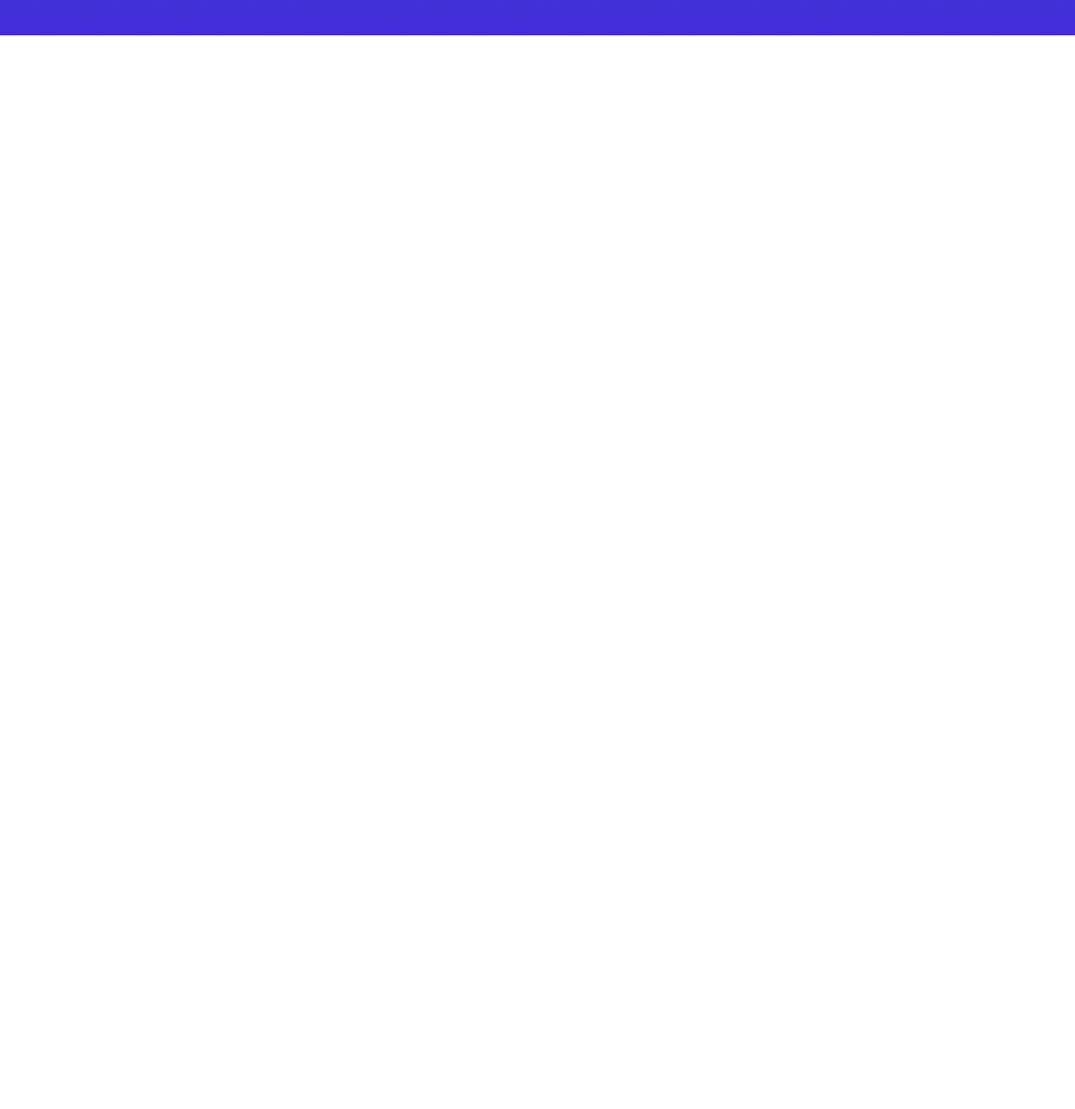
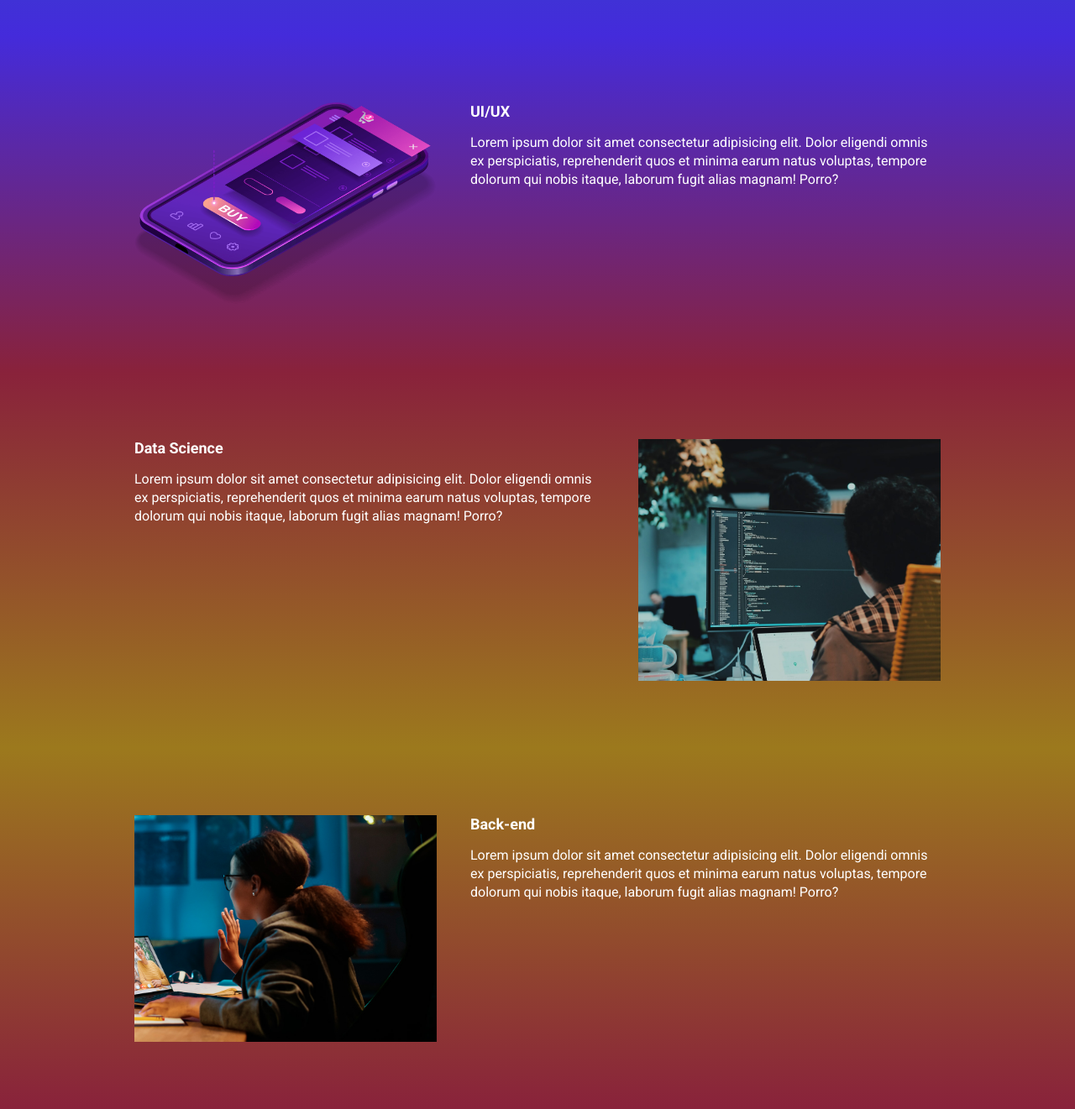
Before and after one commit to AnthonyAmaz3d/tech_talks, a website built with Parcel: page src/index.html in a window 1280 px wide. Shown: the part 948-2269 px from the top of the page at 84% size. Before the commit the page ends 990 px from the top, so only its background shows below. Built offline with nearby package versions, Linux system fonts and the light colour scheme.

Commit message:
criando a descrição e organização do evento

```diff
--- a/src/index.html
+++ b/src/index.html
@@ -8,6 +8,7 @@
     <link rel="preconnect" href="https://fonts.gstatic.com" crossorigin>
     <link href="https://fonts.googleapis.com/css2?family=Roboto:wght@400;700;900&display=swap" rel="stylesheet">
     <link rel="stylesheet" href="styles/main.scss">
+    <link rel="stylesheet" href="https://unpkg.com/aos@next/dist/aos.css" />
 </head>
 <body>
     <header class="hero">
@@ -39,9 +40,9 @@
     </header>
 
     <section class="event event--frontend">
-        <div class="container">
+        <div class="container" data-aos="fade-right">
             <div class="event__details">
-                <h2 class="event__details__title">Front-End</h2>
+                <h2 class="event__details__title">Front-end</h2>
                 <p class="event__details__description">
                     Lorem ipsum dolor sit amet consectetur adipisicing elit. Dolor eligendi omnis ex perspiciatis, reprehenderit quos et minima earum natus voluptas, tempore dolorum qui nobis itaque, laborum fugit alias magnam! Porro?
                 </p>
@@ -50,6 +51,43 @@
         </div>
     </section>
 
+    <section class="event event--ui-ux event--image-left">
+        <div class="container" data-aos="fade-left">
+            <div class="event__details">
+                <h2 class="event__details__title">UI/UX</h2>
+                <p class="event__details__description">
+                    Lorem ipsum dolor sit amet consectetur adipisicing elit. Dolor eligendi omnis ex perspiciatis, reprehenderit quos et minima earum natus voluptas, tempore dolorum qui nobis itaque, laborum fugit alias magnam! Porro?
+                </p>
+            </div>
+            <img class="event__image" src="./images/ui-ux.png" alt="UI/UX">
+        </div>
+    </section>
+
+    <section class="event event--data-science">
+        <div class="container" data-aos="fade-right">
+            <div class="event__details">
+                <h2 class="event__details__title">Data Science</h2>
+                <p class="event__details__description">
+                    Lorem ipsum dolor sit amet consectetur adipisicing elit. Dolor eligendi omnis ex perspiciatis, reprehenderit quos et minima earum natus voluptas, tempore dolorum qui nobis itaque, laborum fugit alias magnam! Porro?
+                </p>
+            </div>
+            <img class="event__image" src="./images/data.png" alt="Data-science">
+        </div>
+    </section>
+
+    <section class="event event--backend event--image-left">
+        <div class="container" data-aos="fade-left">
+            <div class="event__details">
+                <h2 class="event__details__title">Back-end</h2>
+                <p class="event__details__description">
+                    Lorem ipsum dolor sit amet consectetur adipisicing elit. Dolor eligendi omnis ex perspiciatis, reprehenderit quos et minima earum natus voluptas, tempore dolorum qui nobis itaque, laborum fugit alias magnam! Porro?
+                </p>
+            </div>
+            <img class="event__image" src="./images/backend.png" alt="Back-End">
+        </div>
+    </section>
+
+    <script src="https://unpkg.com/aos@next/dist/aos.js"></script>
     <script src="scripts/main.js"></script>
 </body>
 </html>
--- a/src/scripts/main.js
+++ b/src/scripts/main.js
@@ -1 +1 @@
-console.log("olá projeto");
+AOS.init();
--- a/src/styles/_event.scss
+++ b/src/styles/_event.scss
@@ -7,7 +7,7 @@
         background-image: linear-gradient(180deg, variables.$blue1, variables.$blue2);
     }
 
-    &--ux-ui {
+    &--ui-ux {
         background-image: linear-gradient(180deg, variables.$blue2, variables.$pink);
     }
 
@@ -19,9 +19,17 @@
         background-image: linear-gradient(180deg, variables.$yellow, variables.$pink);
     }
 
+    &--image-left {
+
+        .container {
+            flex-direction: row-reverse;
+        }
+    }
+
 
     .container {
         display: flex;
+        gap: 40px;
     }
 
     &__image {
@@ -29,7 +37,6 @@
     }
 
     &__details {
-        margin-right: 40px;
 
         &__title {
             font-size: 18px;
```
